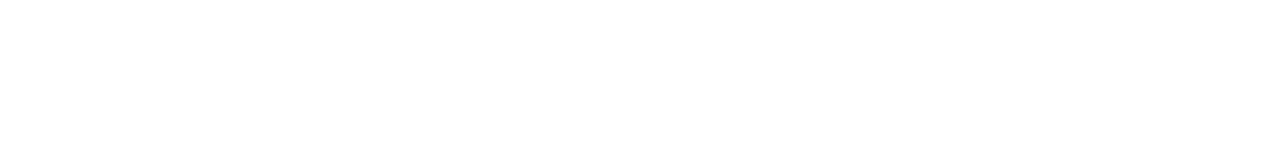
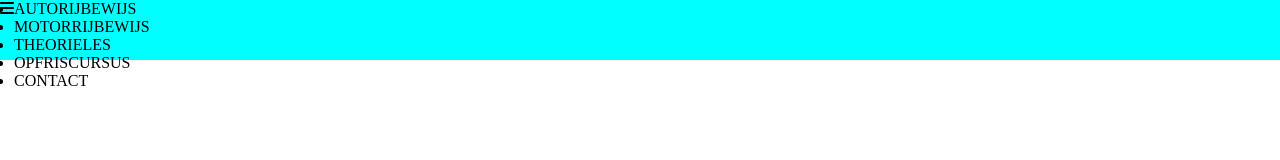
Before and after one commit to samethira078/Week9-HTML-CSS, a plain HTML site: page index.html in a window 1280 px wide. Drawn offline with Linux system fonts and the light colour scheme.

Commit message:
google fonts, linking css

```diff
--- a/index.html
+++ b/index.html
@@ -1,11 +1,24 @@
 <!DOCTYPE html>
 <html lang="en">
-<head>
-    <meta charset="UTF-8">
-    <meta name="viewport" content="width=device-width, initial-scale=1.0">
-    <title>FlEXi Index</title>
-</head>
+    <head>
+        <meta charset="UTF-8">
+        <script src="https://kit.fontawesome.com/2b9f2aef98.js" crossorigin="anonymous"></script>
+        <meta name="viewport" content="width=device-width, initial-scale=1.0">
+        <link rel="stylesheet" href="style.css">
+        <title>iFlexi Index</title>
+        <link rel="preconnect" href="https://fonts.gstatic.com">
+        <link href="https://fonts.googleapis.com/css2?family=Archivo&display=swap" rel="stylesheet">
+    </head>
 <body>
-
+    <nav>
+        <i onclick="hover()" id="ulmenu" class="fas fa-bars"></i>
+        <ul>
+            <li>AUTORIJBEWIJS</li>
+            <li>MOTORRIJBEWIJS</li>
+            <li>THEORIELES</li>
+            <li>OPFRISCURSUS</li>
+            <li>CONTACT</li>
+        </ul>
+    </nav>
 </body>
 </html>
--- /dev/null
+++ b/style.css
@@ -0,0 +1,10 @@
+*{
+    margin: 0;
+    padding: 0;
+}
+nav{
+    display: flex;
+    background-color: aqua;
+    height: 7.5vh;
+    width: 100%;
+}
```
